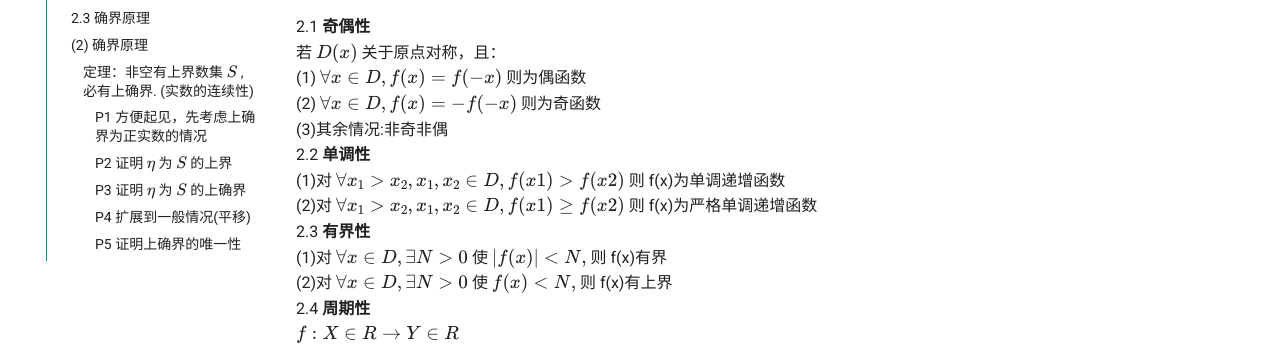
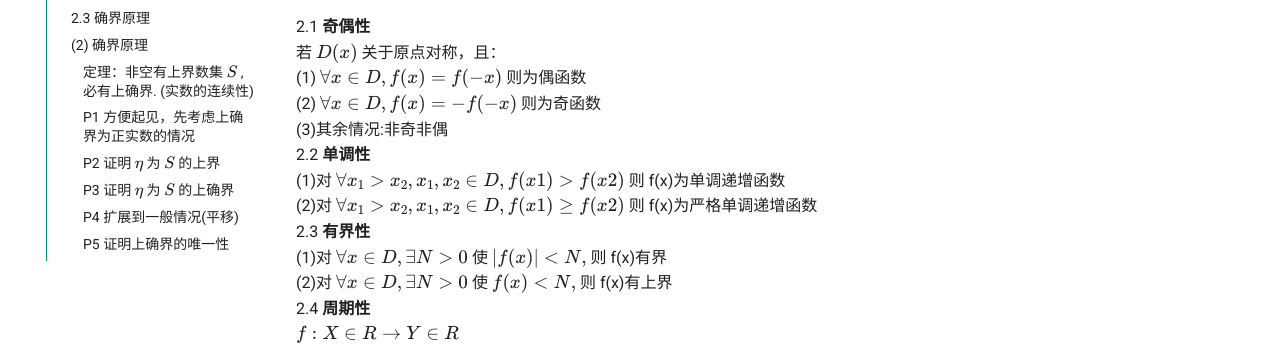
Before and after one commit to itray25/notes-web, an MkDocs documentation site: the page built from docs/Mathematical analysis (H).md, in a window 1280 px wide. Shown: the part 430-775 px from the top of the page. Built offline with MkDocs 1.6.1 and Material for MkDocs 9.7.7, drawn with Linux system fonts in a browser that asks for light colours.

Commit message:
fix format

```diff
--- a/docs/Mathematical analysis (H).md
+++ b/docs/Mathematical analysis (H).md
@@ -119,7 +119,7 @@
 
 **证：**
 
-##### **P1 方便起见，先考虑上确界为正实数的情况**
+#### **P1 方便起见，先考虑上确界为正实数的情况**
 
 设 $S$ 中含有非负元素
 设 $M$ 为 $S$ 的一个上界，依次考虑 $[m]+1,[m],[m]-1,\dots,2,1$ ，若该数为上界而后一项不为上界，则停止.
@@ -127,7 +127,7 @@
 继续归纳，可得对 $\forall k \geq 1$ , $[n_{0}.n_{1}\dots n_{k},n_{0}.n_{1}\dots n_{k}+\frac{1}{10^k})$ 为**最后一个含有 $S$ 中元素**的范围
 断言 $\eta=n_{0}.n_{1}n_{2}\dots$ 为 $S$ 的上确界，记为 $Sup(S)$ .
 
-##### **P2 证明 $\eta$ 为 $S$ 的上界**
+#### **P2 证明 $\eta$ 为 $S$ 的上界**
 
 反证：假设 $\eta$ 不为 $S$ 的上界，则 $x\in S$ 使 $x>\eta$
 
@@ -138,7 +138,7 @@
  但此时 $x$ 超出了 $[n_{0}.n_{1}\dots n_{k},n_{0}.n_{1}\dots n_{k}+\frac{1}{10^k})$ 区间，而该区间后必无 $S$ 的元素，矛盾
  因此 $\eta$ 为 $S$ 的上界 .
 
-##### **P3 证明 $\eta$ 为 $S$ 的上确界**
+#### **P3 证明 $\eta$ 为 $S$ 的上确界**
 
 对 $\forall \epsilon >0,\exists k_{0}\in\mathbb{N}^+,\text{使}\epsilon> \frac{1}{10^k}$ 则 $\eta -\epsilon <\eta -\frac{1}{10^k}$
 $=n_{0}.n_{1}n_{2}n_{3}\dots n_{k}\dots-\frac{1}{10^k}\leq =n_{0}.n_{1}n_{2}n_{3}\dots n_{k}$ 但取等条件无法满足(只能取得 $\dot{0}$ 而非 $\dot{9}$)
@@ -148,7 +148,7 @@
 
 故 $\eta$ 为 $S$ 的上确界.
 
-##### **P4 扩展到一般情况(平移)**
+#### **P4 扩展到一般情况(平移)**
 
 即证：$Sup(a+S)=\eta+a$
 
@@ -157,7 +157,7 @@
 
 该式 $\eta$ 与 $x$ 均 $+a$ ，显然成立
 
-##### **P5 证明上确界的唯一性**
+#### **P5 证明上确界的唯一性**
 
 假设 $\eta,\eta^{’}$ 均为 $Sup(S)$ ,且 $\eta>\eta^{'}$ ,令 $\epsilon=\frac{\eta-\eta{'}}{2}$
 故 $\forall x\in S,x\leq \eta^{'}$ (对 $\eta{'}$ 使用上确界条件一)
```
